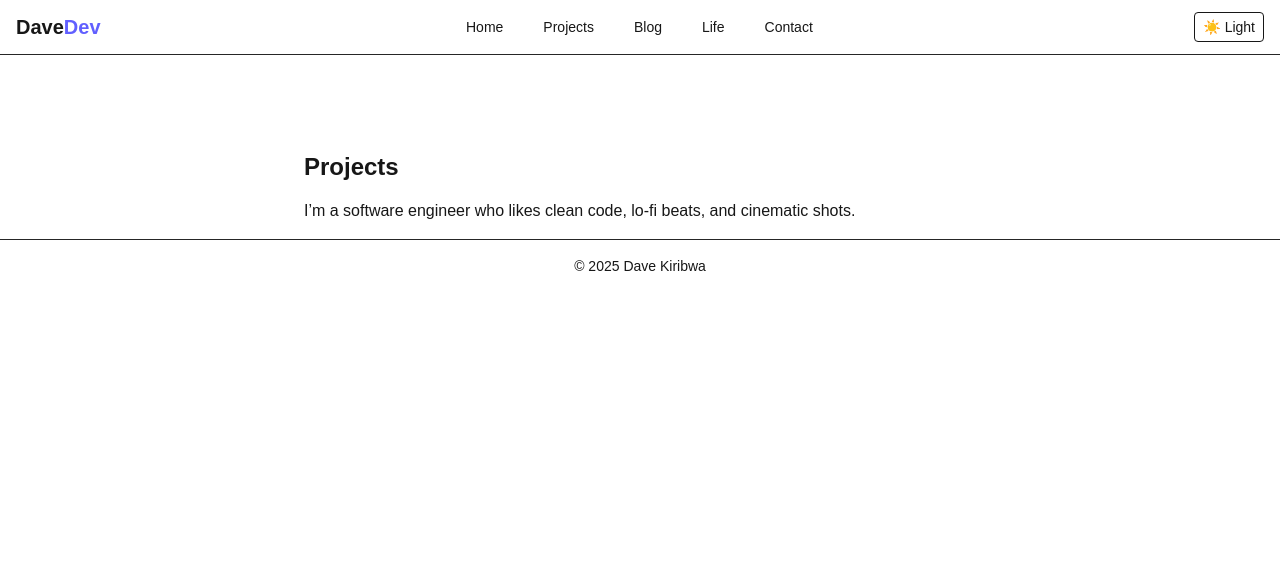
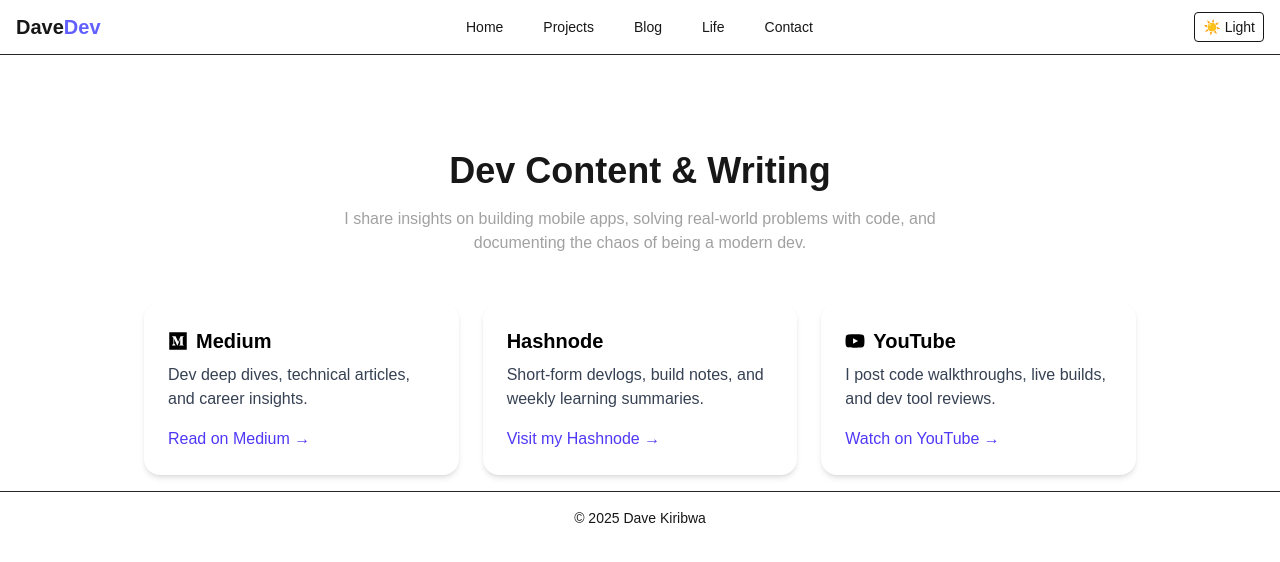
Before and after one commit to odaridavid/my-portfolio, a Next.js app: page /blog in a window 1280 px wide. Shown: the top 562 px of the page. Built offline with nearby package versions, Linux system fonts and the light colour scheme.

Commit message:
Add blog section

```diff
--- a/src/app/blog/page.tsx
+++ b/src/app/blog/page.tsx
@@ -1,8 +1,71 @@
+'use client';
+
+import Link from 'next/link';
+import { FaYoutube, FaMedium } from 'react-icons/fa';
+
 export default function Blog() {
-    return (
-      <section className="max-w-2xl mx-auto mt-20">
-        <h2 className="text-2xl font-bold mb-4">Projects</h2>
-        <p>I’m a software engineer who likes clean code, lo-fi beats, and cinematic shots.</p>
-      </section>
-    );
-  }
+  return (
+    <section className="max-w-5xl mx-auto mt-20 px-4">
+      <h2 className="text-4xl font-bold mb-4 text-center">Dev Content & Writing</h2>
+      <p className="text-neutral-400 text-center mb-12 max-w-2xl mx-auto">
+        I share insights on building mobile apps, solving real-world problems with code, and documenting the chaos of being a modern dev.
+      </p>
+
+      <div className="grid md:grid-cols-3 gap-6">
+        {/* Medium */}
+        <div className="bg-white text-black p-6 rounded-2xl shadow-md hover:shadow-lg transition-shadow">
+          <h3 className="text-xl font-semibold mb-2 flex items-center gap-2">
+            <FaMedium /> Medium
+          </h3>
+          <p className="text-gray-700 mb-4">
+            Dev deep dives, technical articles, and career insights.
+          </p>
+          <Link
+            href="https://medium.com/@davidkibzodari"
+            target="_blank"
+            rel="noopener noreferrer"
+            className="text-indigo-600 hover:underline font-medium"
+          >
+            Read on Medium →
+          </Link>
+        </div>
+
+        {/* Hashnode */}
+        <div className="bg-white text-black p-6 rounded-2xl shadow-md hover:shadow-lg transition-shadow">
+          <h3 className="text-xl font-semibold mb-2 flex items-center gap-2">
+             Hashnode
+          </h3>
+          <p className="text-gray-700 mb-4">
+            Short-form devlogs, build notes, and weekly learning summaries.
+          </p>
+          <Link
+            href="https://davidodari.hashnode.dev/"
+            target="_blank"
+            rel="noopener noreferrer"
+            className="text-indigo-600 hover:underline font-medium"
+          >
+            Visit my Hashnode →
+          </Link>
+        </div>
+
+        {/* YouTube */}
+        <div className="bg-white text-black p-6 rounded-2xl shadow-md hover:shadow-lg transition-shadow">
+          <h3 className="text-xl font-semibold mb-2 flex items-center gap-2">
+            <FaYoutube /> YouTube
+          </h3>
+          <p className="text-gray-700 mb-4">
+            I post code walkthroughs, live builds, and dev tool reviews.
+          </p>
+          <Link
+            href="https://www.youtube.com/@droidhalla"
+            target="_blank"
+            rel="noopener noreferrer"
+            className="text-indigo-600 hover:underline font-medium"
+          >
+            Watch on YouTube →
+          </Link>
+        </div>
+      </div>
+    </section>
+  );
+}
```
